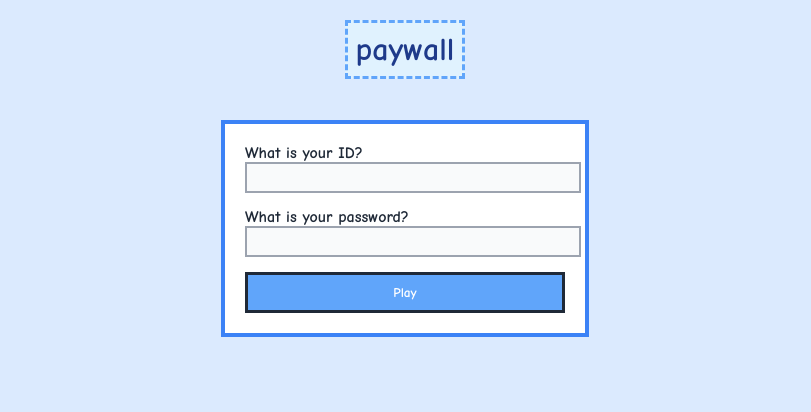
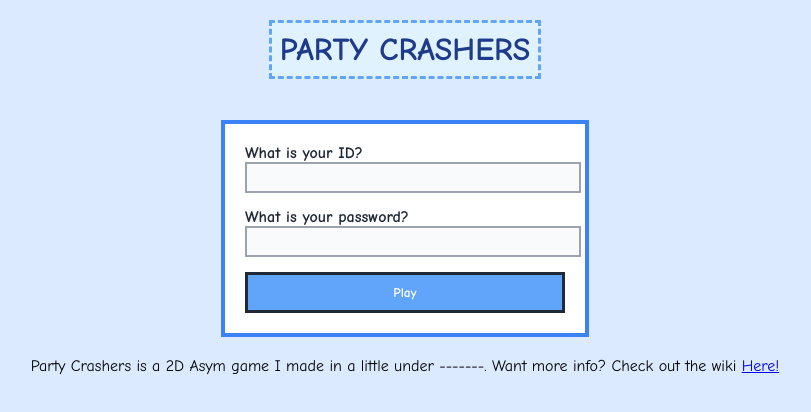
Before and after one commit to ryanschillreff/digipog, a website: page index.html in a window 1280 px wide. Shown: the whole page, without its empty margins (235-1046 px from the left). Drawn offline with Linux system fonts and the light colour scheme.

Commit message:
Updated paywall script

```diff
--- a/index.html
+++ b/index.html
@@ -72,7 +72,7 @@
 </head>
 
 <body>
-    <h1>paywall</h1>
+    <h1>PARTY CRASHERS</h1>
     <form action="/submitpage" method="post">
         <section class="ID">
             <label for="ID">What is your ID?</label>
@@ -84,6 +84,7 @@
         </section>
         <button type="submit">Play</button>
     </form>
+    <p>Party Crashers is a 2D Asym game I made in a little under -------. Want more info? Check out the wiki <a href="https://ryanschillreff.github.io/partycrashers.html">Here!</a></p>
 </body>
 
 </html>
```
